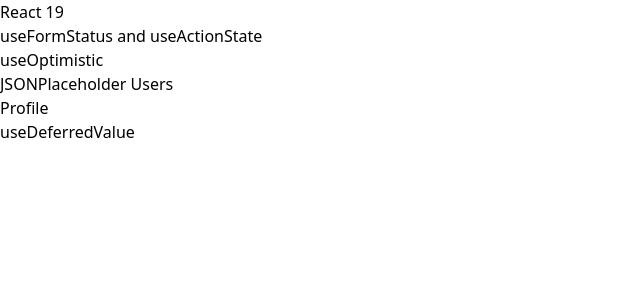
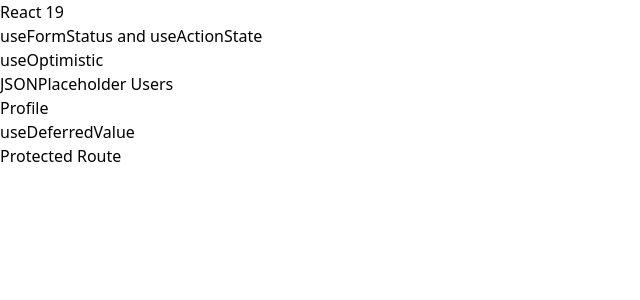
Before and after one commit to Eng1Mahmoud/react-19, a React (Vite) app: page / in a window 1280 px wide. Shown: the top 300 px of the page, without its empty margins (0-640 px from the left). Built offline with nearby package versions, Linux system fonts and the light colour scheme.

Commit message:
protected route

```diff
--- a/package.json
+++ b/package.json
@@ -13,7 +13,8 @@
     "react": "^19.0.0",
     "react-dom": "^19.0.0",
     "react-error-boundary": "^5.0.0",
-    "react-router": "^7.1.1"
+    "react-router": "^7.1.1",
+    "react-router-dom": "^7.1.1"
   },
   "devDependencies": {
     "@eslint/js": "^9.17.0",
--- /dev/null
+++ b/src/components/ProtectedRoute.tsx
@@ -0,0 +1,8 @@
+import {Outlet, Navigate} from 'react-router-dom'
+
+const ProtectedRoute = () => {
+    const  user = false
+  return  user ? <Outlet /> : <Navigate to="/" />
+}
+
+export default ProtectedRoute
--- a/src/routes/pages/Home.tsx
+++ b/src/routes/pages/Home.tsx
@@ -48,6 +48,14 @@
               useDeferredValue
             </Link>
           </li>
+          <li>
+            <Link
+              to="/protected-route"
+              className="block rounded-lg hover:bg-gray-50 transition-colors text-blue-600 hover:text-blue-700"
+            >
+              Protected Route
+            </Link>
+          </li>
         </ul>
     </div>
   );
--- a/src/routes/routes.tsx
+++ b/src/routes/routes.tsx
@@ -5,9 +5,9 @@
 import Users from "./pages/Users";
 import Profile from "./pages/Profile";
 import UseDeferredValue from "./pages/UseDeferredValue";
+import ProtectedRoute from "../components/ProtectedRoute";
 export const AppRoutes = () => {
   return (
-
     <BrowserRouter>
       <Routes>
         <Route path="/" element={<Home />} />
@@ -15,7 +15,10 @@
         <Route path="/todo-optimistic" element={<ToDoList />} />
         <Route path="/users" element={<Users />} />
         <Route path="/profile" element={<Profile />} />
-        <Route path="/use-defered-value" element={<UseDeferredValue/>} />
+        <Route path="/use-defered-value" element={<UseDeferredValue />} />
+        <Route element={<ProtectedRoute />}>
+          <Route path="/protected-route" element={<h1>Protected Route</h1>} />
+        </Route>
       </Routes>
     </BrowserRouter>
   );
```
Also changed, not shown: 1 other file (tests, documents, lock files or other folders).
